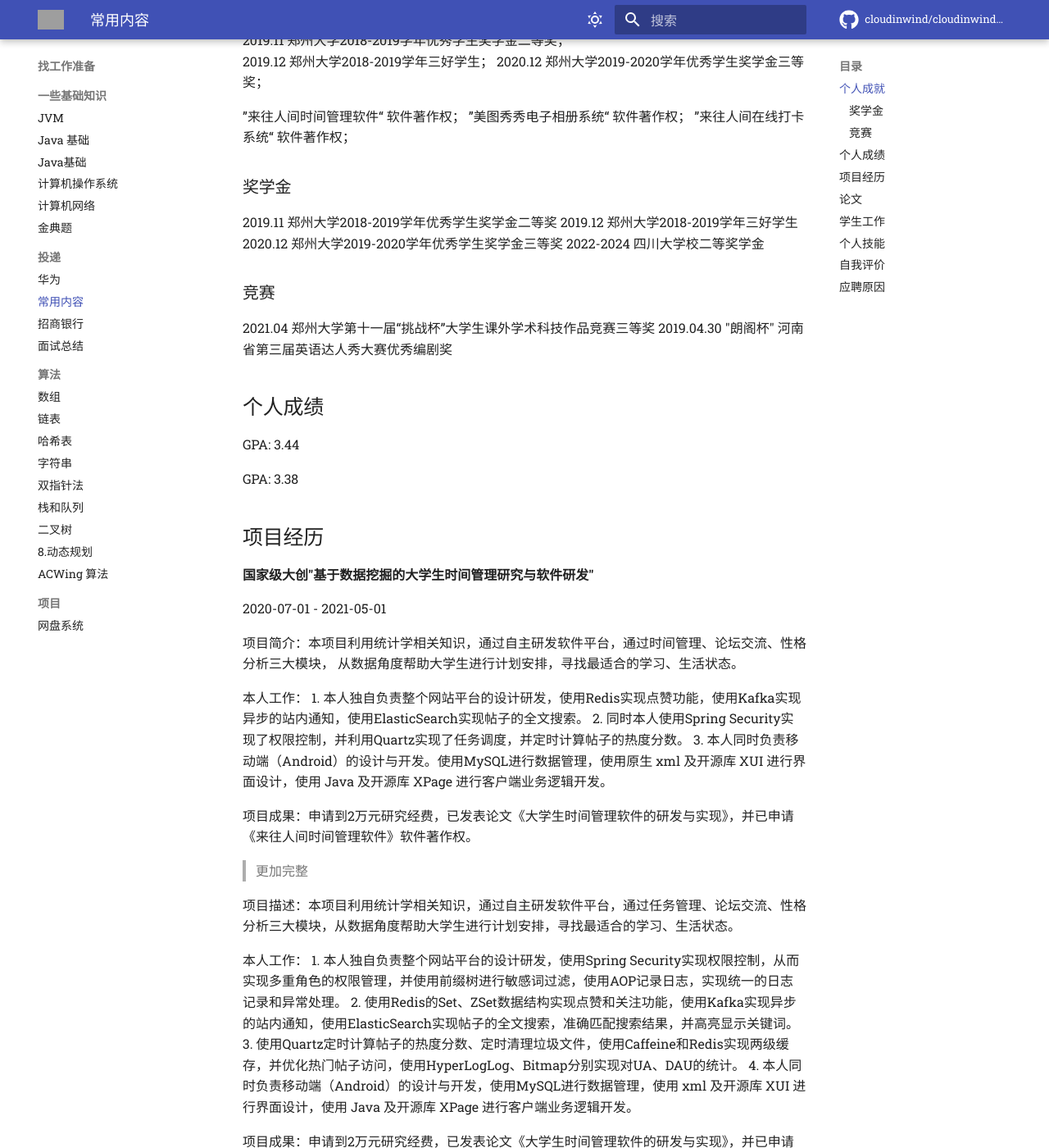
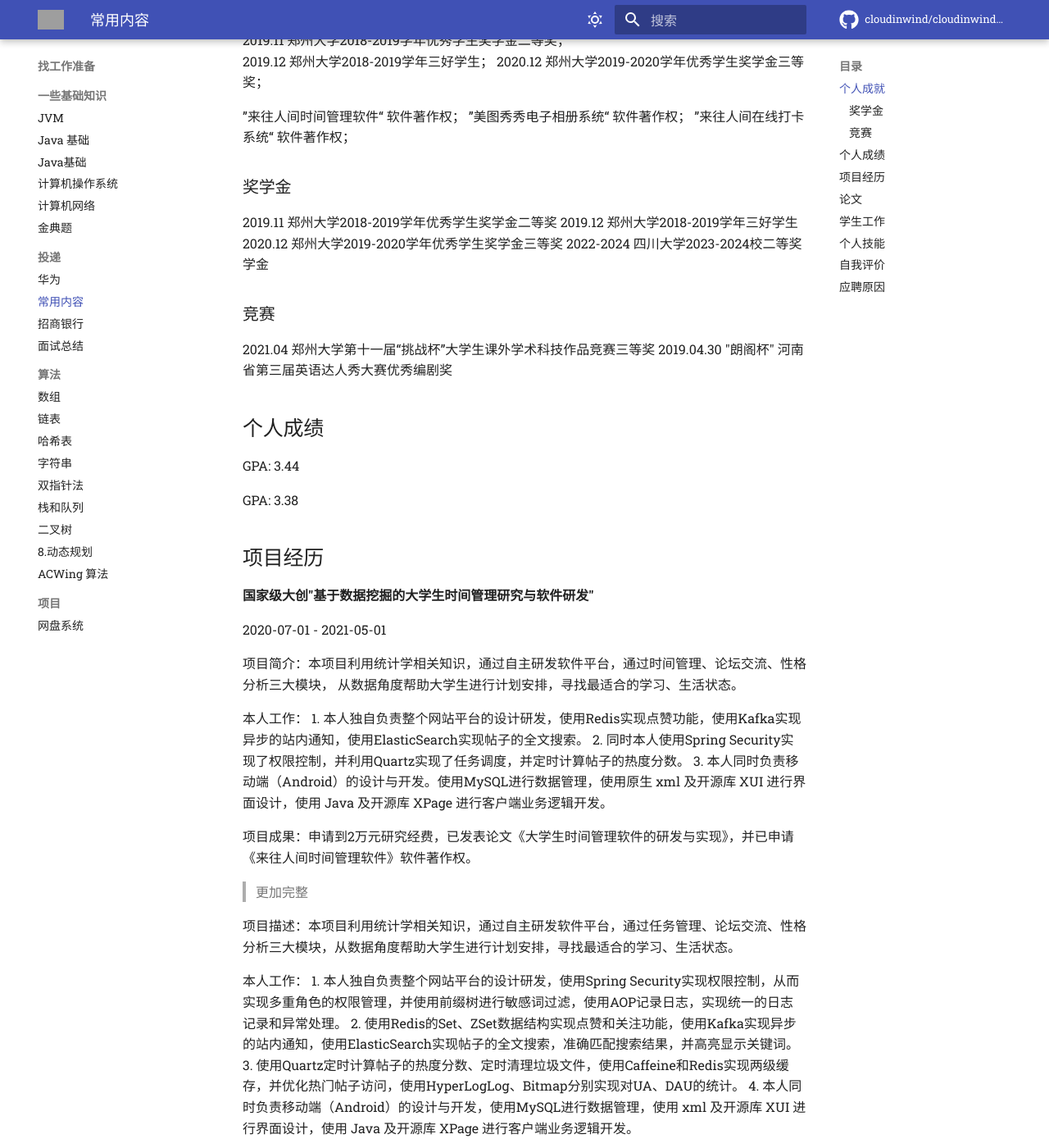
Before and after one commit to cloudinwind/cloudinwind.github.io, an MkDocs documentation site: the page built from docs/找工作准备/投递/常用内容.md, in a window 1280 px wide and 1400 px high, scrolled down 377 px. Shown: the whole window at 82% size. Built offline with MkDocs 1.6.1 and Material for MkDocs 9.7.7, drawn with Linux system fonts in a browser that asks for light colours; comment, search, counter and statistics services are not loaded; some of the changed text lies outside the part shown; grey boxes are pictures that could not be loaded.

Commit message:
cloudinwind 2024-9-20:22:30:50

```diff
--- a/docs/找工作准备/投递/常用内容.md
+++ b/docs/找工作准备/投递/常用内容.md
@@ -18,7 +18,7 @@
 2019.11   郑州大学2018-2019学年优秀学生奖学金二等奖
 2019.12   郑州大学2018-2019学年三好学生
 2020.12   郑州大学2019-2020学年优秀学生奖学金三等奖
-2022-2024 四川大学校二等奖学金
+2022-2024 四川大学2023-2024校二等奖学金
 
 ### 竞赛
 
@@ -66,7 +66,7 @@
 
 **美图秀秀电子相册系统**
 
-2020-08-01 - 2020-10-01
+2024-04-01 - 2024-08-30
 
 项目简介：本项目通过使用SpringBoot和MyBatis作为后端基础框架、使用Vue和Element UI进行前端界面设计，成功完成前后端分离的图片相册管理系统的开发，帮助用户实现科学有序的图片管理。
 
```
